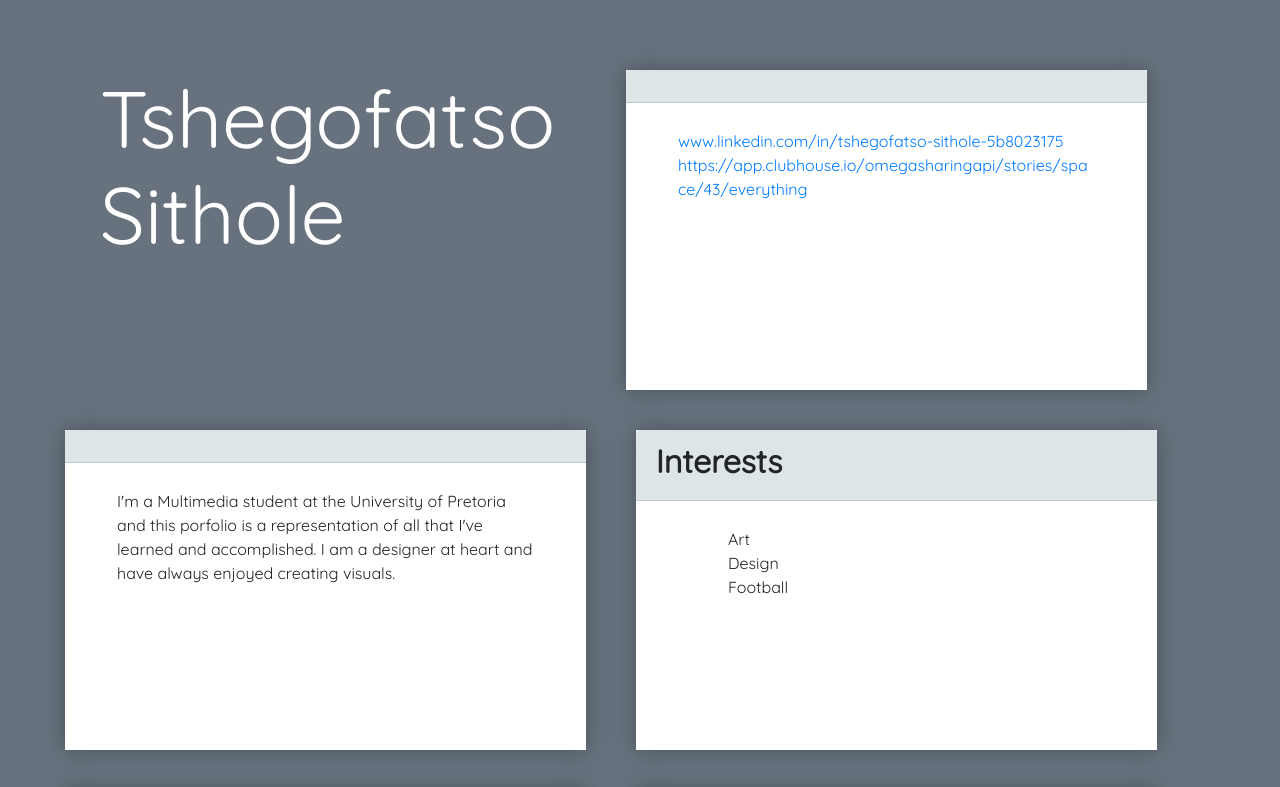
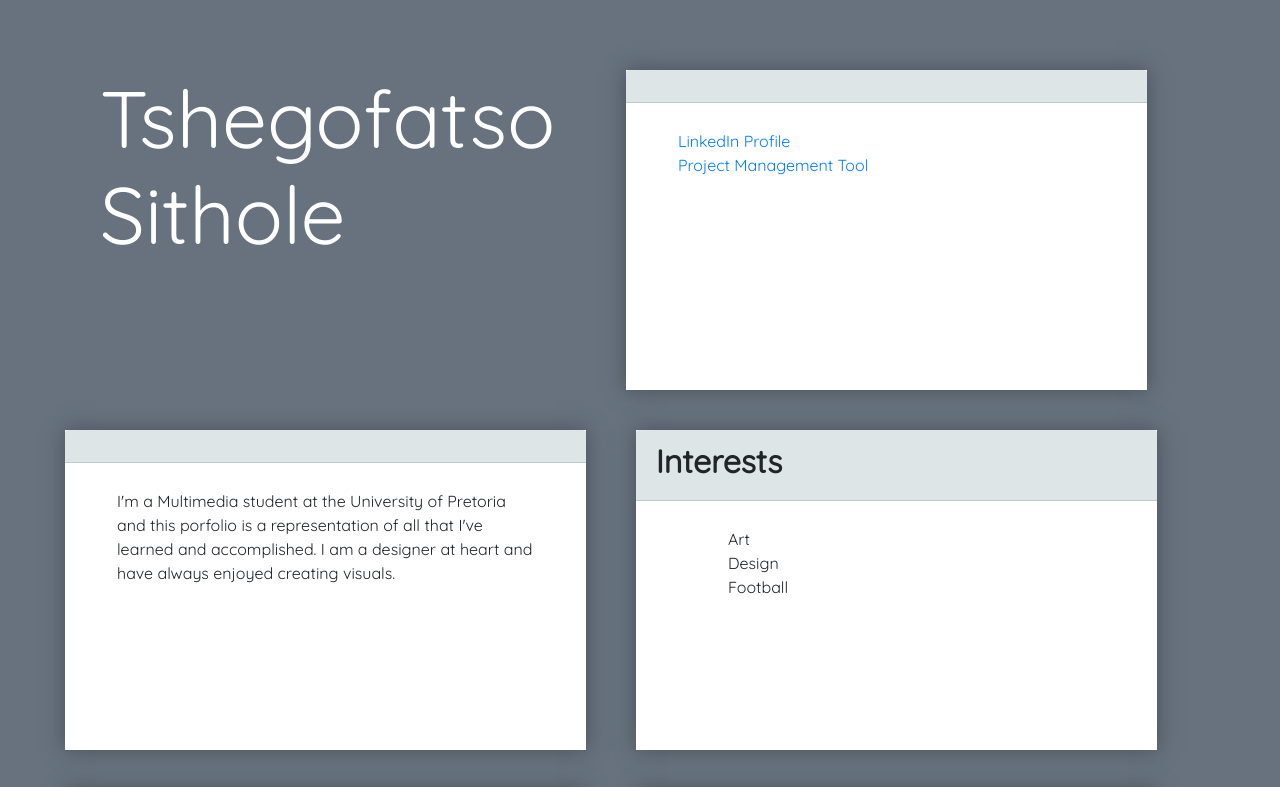
Before and after one commit to Tshego-S/Tshego-S.github.io, a plain HTML site: page index.html in a window 1280 px wide. Shown: the top 787 px of the page. Drawn offline with nearby package versions, Linux system fonts and the light colour scheme.

Commit message:
links in index update

```diff
--- a/index.html
+++ b/index.html
@@ -16,8 +16,8 @@
 			<div class="card col-md-5">
 				<div class="card-header"><h2></h2></div>
 				<div class="card-body">
-					<a href="www.linkedin.com/in/tshegofatso-sithole-5b8023175">www.linkedin.com/in/tshegofatso-sithole-5b8023175</a>
-					<a href="https://app.clubhouse.io/omegasharingapi/stories/space/43/everything">https://app.clubhouse.io/omegasharingapi/stories/space/43/everything</a>
+					<div><a href="www.linkedin.com/in/tshegofatso-sithole-5b8023175">LinkedIn Profile</a></div>
+					<div><a href="https://app.clubhouse.io/omegasharingapi/stories/space/43/everything">Project Management Tool</a></div>
 				</div>
 			</div>
 			<div class="card col-md-5">
```
